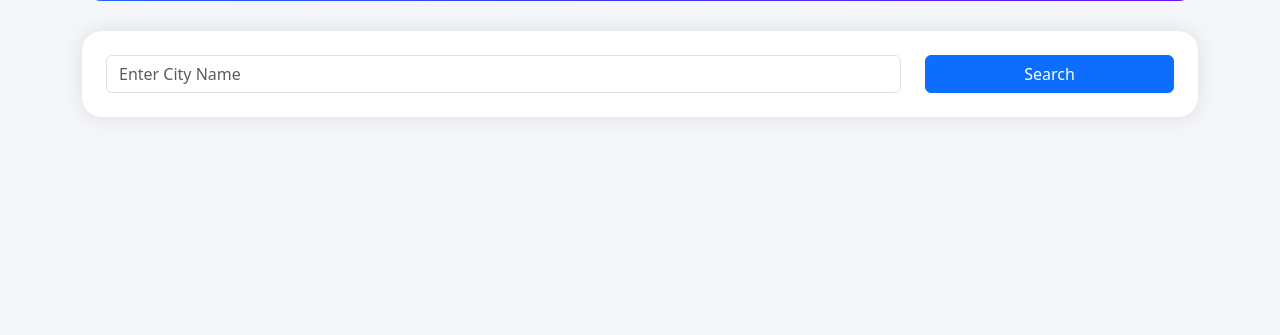
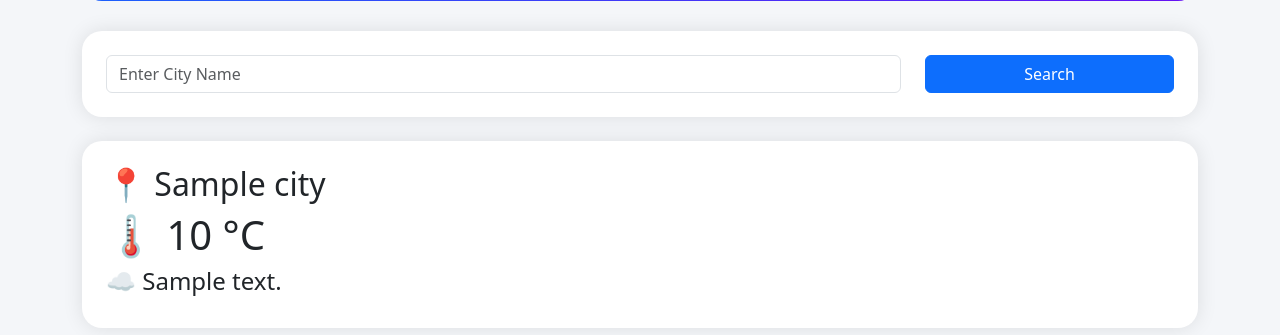
Before and after one commit to shivam1108-06/flask-weather-dashboard, a Flask app: template templates/index.html in a window 1280 px wide. Shown: the part 225-560 px from the top of the page. Run offline with Flask 3, Linux system fonts and the light colour scheme; the template is opened without the code that fills it: most values are stand-ins (such as "Sample title", 1, 10 or a date in 2020).

Commit message:
Weather API Integration

```diff
--- a/app.py
+++ b/app.py
@@ -1,10 +1,37 @@
-from flask import Flask, render_template
+from flask import Flask, render_template, request
+import requests
 
 app = Flask(__name__)
 
-@app.route("/")
+API_KEY = "YOUR_API_KEY"
+
+@app.route("/", methods=["GET", "POST"])
 def home():
-    return render_template("index.html")
+
+    weather = None
+
+    if request.method == "POST":
+
+        city = request.form["city"]
+
+        url = f"https://api.openweathermap.org/data/2.5/weather?q={city}&appid={API_KEY}&units=metric"
+
+        response = requests.get(url)
+
+        data = response.json()
+
+        if response.status_code == 200:
+
+            weather = {
+                "city": data["name"],
+                "temp": data["main"]["temp"],
+                "description": data["weather"][0]["description"]
+            }
+
+    return render_template(
+        "index.html",
+        weather=weather
+    )
 
 if __name__ == "__main__":
     app.run(debug=True)
--- a/templates/index.html
+++ b/templates/index.html
@@ -1,6 +1,9 @@
 <!DOCTYPE html>
-<html>
+<html lang="en">
 <head>
+    <meta charset="UTF-8">
+    <meta name="viewport" content="width=device-width, initial-scale=1.0">
+
     <title>Weather Dashboard</title>
 
     <link href="https://cdn.jsdelivr.net/npm/bootstrap@5.3.3/dist/css/bootstrap.min.css" rel="stylesheet">
@@ -46,7 +49,7 @@
 
     <div class="card weather-card p-4">
 
-        <form>
+        <form method="POST">
 
             <div class="row">
 
@@ -54,14 +57,17 @@
 
                     <input
                         type="text"
+                        name="city"
                         class="form-control"
-                        placeholder="Enter City Name">
+                        placeholder="Enter City Name"
+                        required>
 
                 </div>
 
                 <div class="col-md-3">
 
                     <button
+                        type="submit"
                         class="btn btn-primary w-100">
 
                         Search
@@ -76,6 +82,26 @@
 
     </div>
 
+    {% if weather %}
+
+    <div class="card weather-card mt-4 p-4">
+
+        <h2>
+            📍 {{ weather.city }}
+        </h2>
+
+        <h1>
+            🌡 {{ weather.temp }} °C
+        </h1>
+
+        <h4>
+            ☁ {{ weather.description }}
+        </h4>
+
+    </div>
+
+    {% endif %}
+
 </div>
 
 </body>
```
